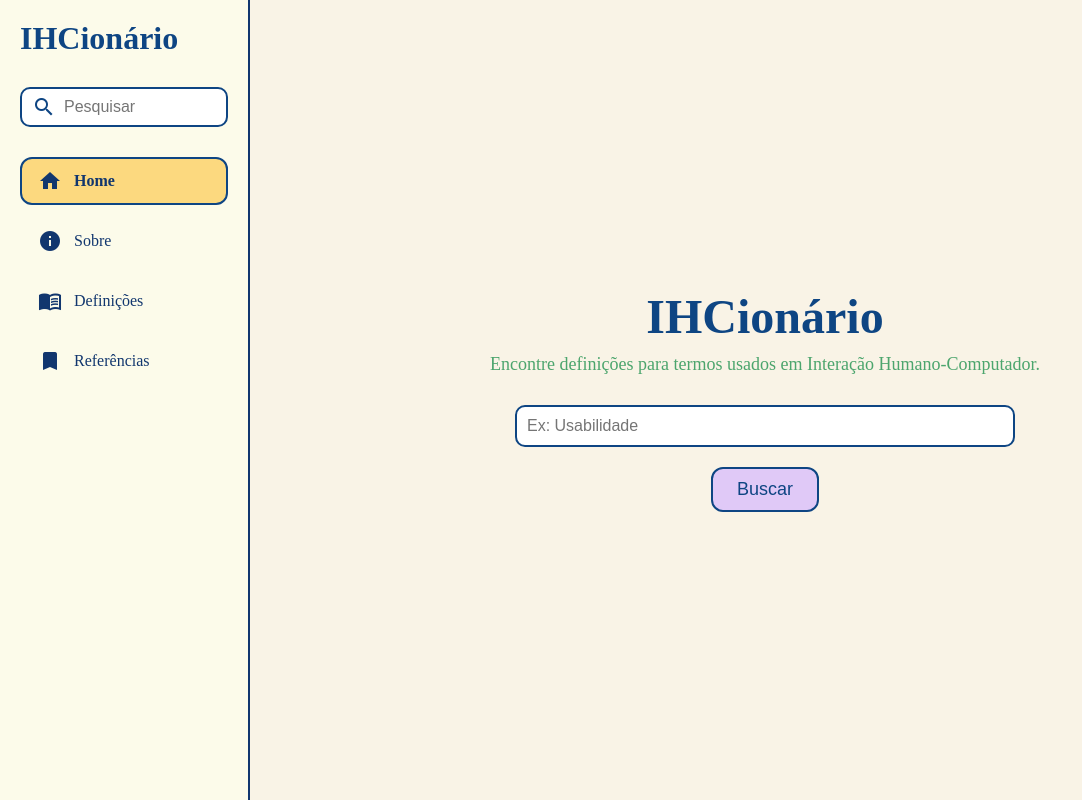
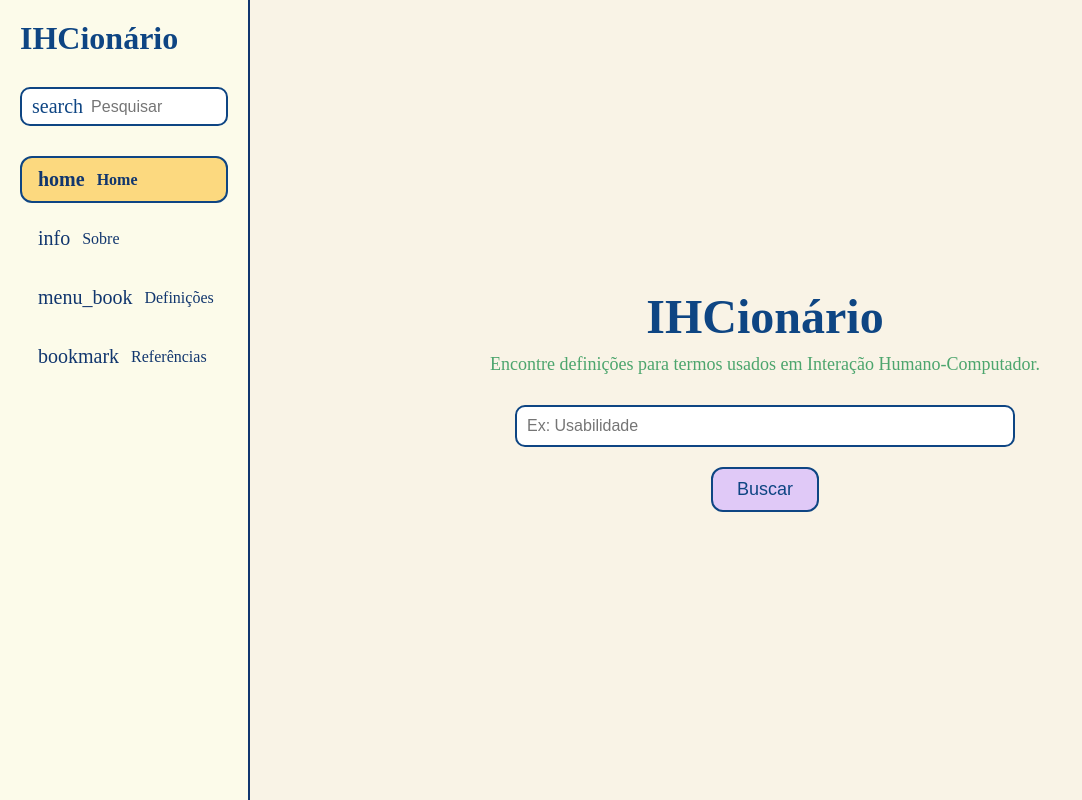
Before and after one commit to KikiY2k/ihcsite, a Django app: page / in a window 1280 px wide. Shown: the whole page, without its empty margins (0-1082 px from the left). Run offline with Django 5.2, Linux system fonts and the light colour scheme; some web fonts are replaced.

Commit message:
Update base.html

```diff
--- a/core/templates/core/base.html
+++ b/core/templates/core/base.html
@@ -11,7 +11,6 @@
     <link rel="preconnect" href="https://fonts.googleapis.com">
     <link rel="preconnect" href="https://fonts.gstatic.com" crossorigin>
     <link href="https://fonts.googleapis.com/css2?family=Patua+One&display=swap" rel="stylesheet">
-    <link href="https://fonts.googleapis.com/icon?family=Material+Icons" rel="stylesheet">
 </head>
 
 <body>
```
